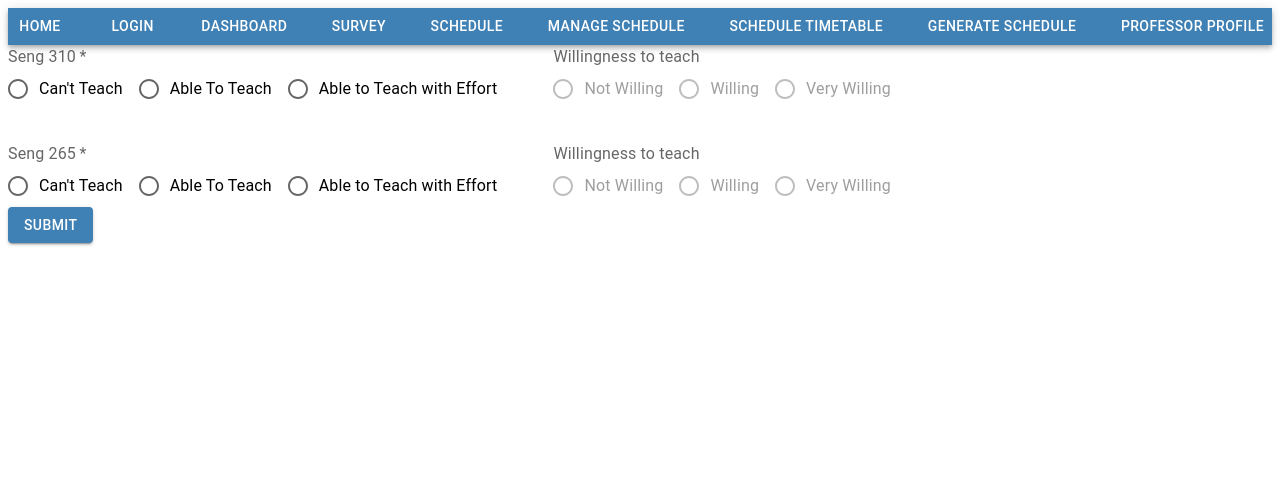
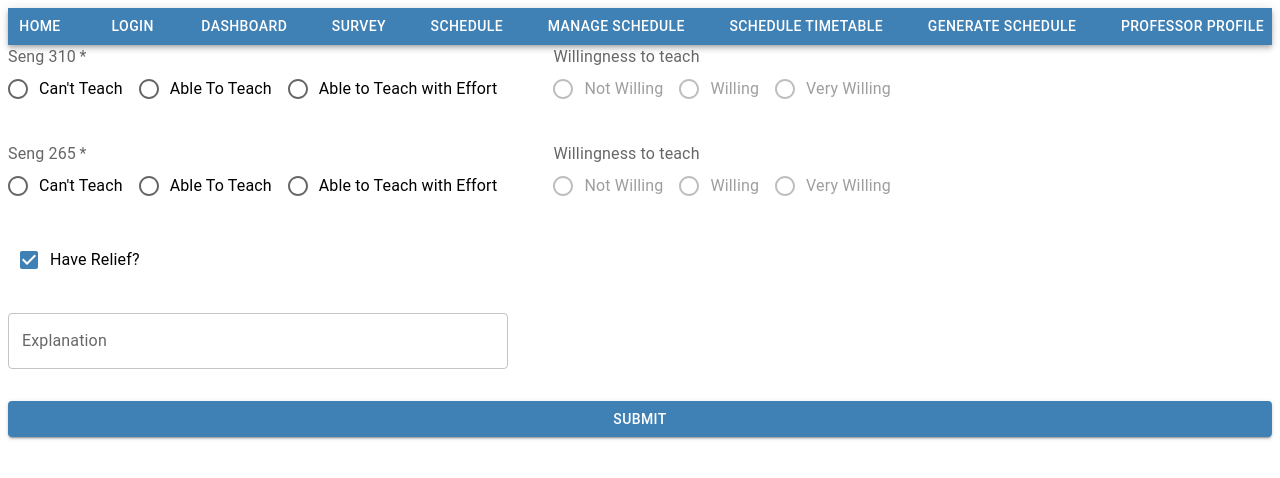
Before and after one commit to SENG499-Company-4/Frontend, a React (Create React App) app in the folder app/: page /survey in a window 1280 px wide. Shown: the top 478 px of the page. Built offline with nearby package versions, Linux system fonts and the light colour scheme; the HTML template or start-up script is replaced by a standard one.

Commit message:
added relief stuff, need to add state mangagement

```diff
--- a/app/src/components/pages/Survey.tsx
+++ b/app/src/components/pages/Survey.tsx
@@ -2,6 +2,9 @@ import React from 'react';
 import Stack from '@mui/material/Stack';
 import SurveyClassQuestion from 'components/organisms/SurveyClassQuestion';
 import Button from '@mui/material/Button';
+import FormControlLabel from '@mui/material/FormControlLabel';
+import Checkbox from '@mui/material/Checkbox';
+import TextField from '@mui/material/TextField';
 
 function Survey() {
   const handleSubmit = (event: React.FormEvent<HTMLFormElement>) => {
@@ -15,11 +18,21 @@ function Survey() {
         <Stack spacing={4}>
           <SurveyClassQuestion name="Seng 310" />
           <SurveyClassQuestion name="Seng 265" />
-        </Stack>
+          <FormControlLabel control={<Checkbox defaultChecked />} label="Have Relief?"/>
+          <TextField
+            id="outlined-textarea"
+            label="Explanation"
+            multiline
+            style = {{width: 500}}
+            inputProps={{ style: { color: 'black' } }}
+          />
 
         <Button variant="contained" color="primary" type="submit">
           Submit
         </Button>
+        </Stack>
+
+
       </form>
     </div>
   );
```
